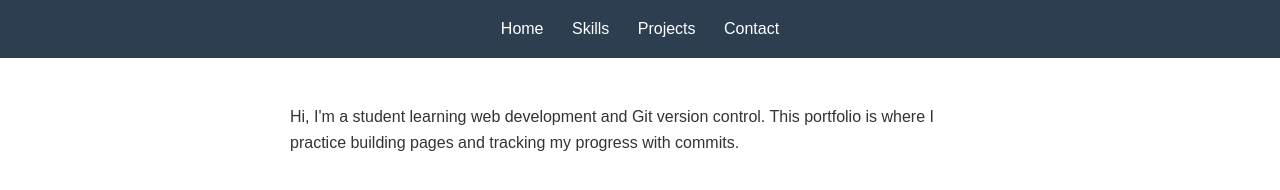
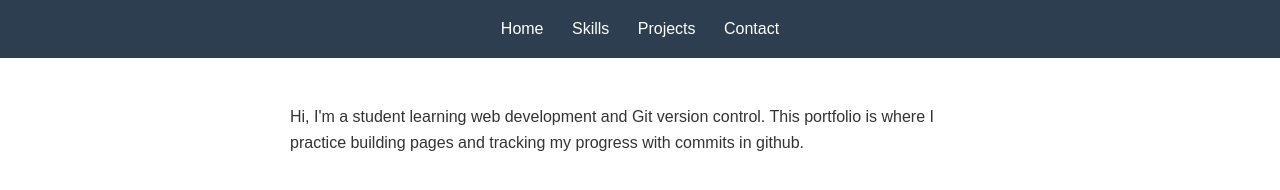
Before and after one commit to RabinaLama/section-c6, a plain HTML site: page index.html in a window 1280 px wide. Drawn offline with Linux system fonts and the light colour scheme.

Commit message:
updated all

```diff
--- a/index.html
+++ b/index.html
@@ -21,7 +21,7 @@
       <p>
         Hi, I'm a student learning web development and Git version
         control. This portfolio is where I practice building pages
-        and tracking my progress with commits.
+        and tracking my progress with commits in github.
       </p>
     </section>
   </main>
```
